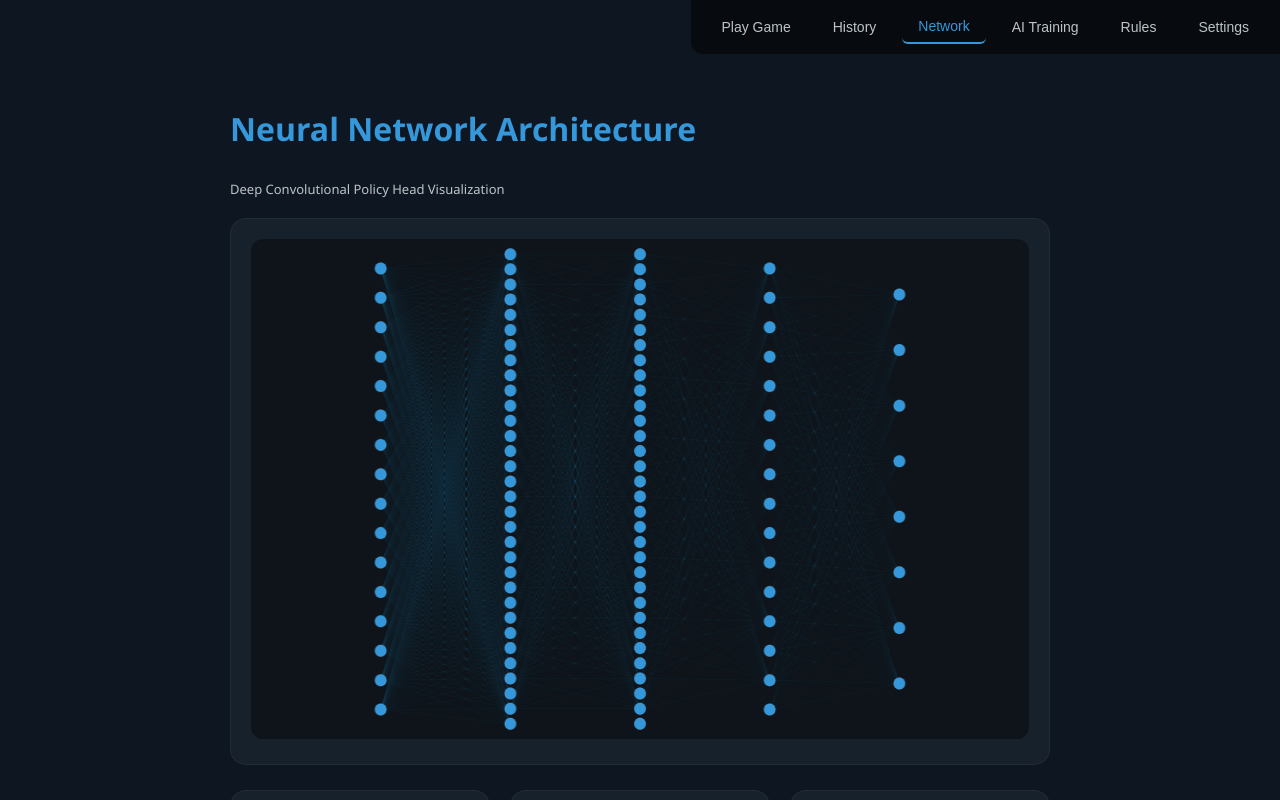
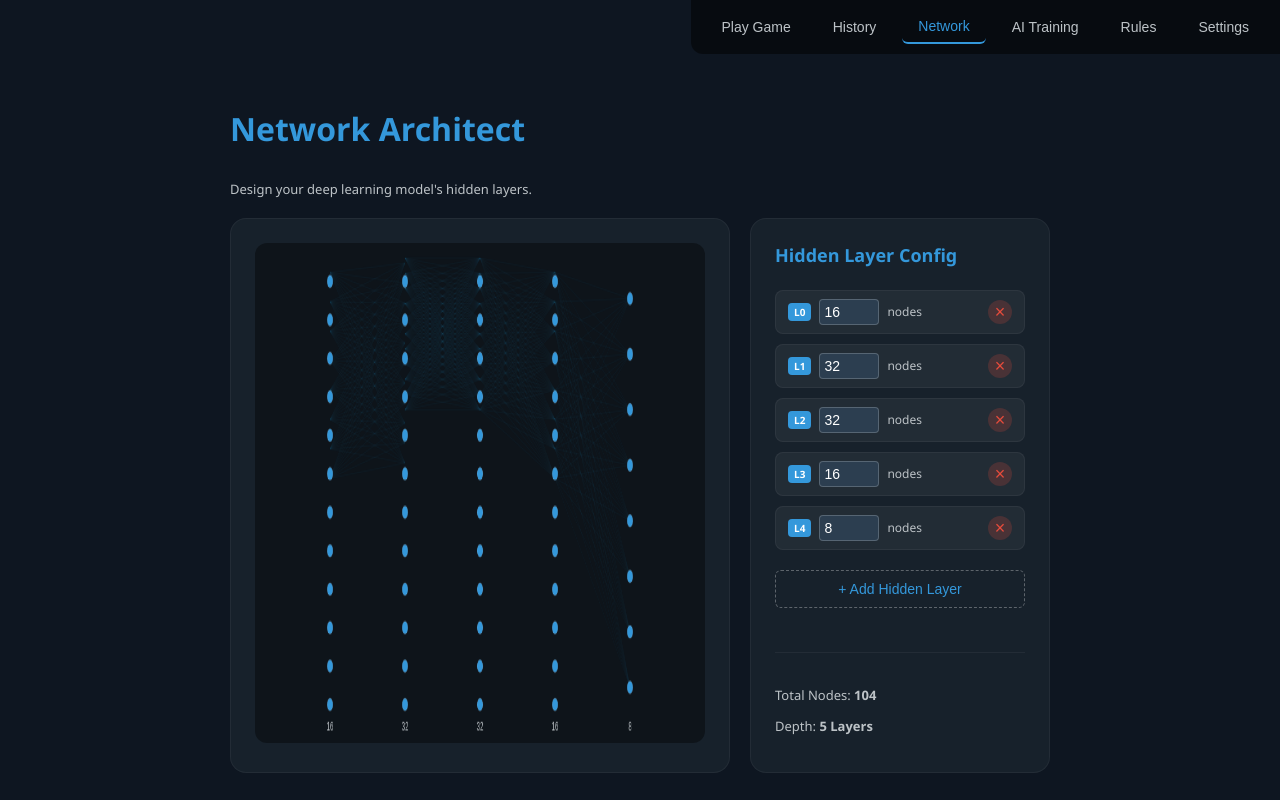
Before and after one commit to MicahWade/Hex-a-Gon-AI, a React (Vite) app: page / in a window 1280 px wide. Both pictures are taken after a click on the button "Network". Built offline with nearby package versions, Linux system fonts and the light colour scheme.

Commit message:
feat: add Network Architect UI for dynamic layer and node configuration

```diff
--- a/src/App.css
+++ b/src/App.css
@@ -421,6 +421,105 @@ button:hover {
   gap: 15px;
 }
 
+.architect-layout {
+  display: grid;
+  grid-template-columns: 1fr 300px;
+  gap: 20px;
+}
+
+.layer-controls {
+  display: flex;
+  flex-direction: column;
+}
+
+.layer-list {
+  display: flex;
+  flex-direction: column;
+  gap: 10px;
+  margin-top: 15px;
+}
+
+.layer-item {
+  display: flex;
+  justify-content: space-between;
+  align-items: center;
+  background: rgba(255, 255, 255, 0.05);
+  padding: 8px 12px;
+  border-radius: 8px;
+  border: 1px solid rgba(255, 255, 255, 0.05);
+}
+
+.layer-info {
+  display: flex;
+  align-items: center;
+  gap: 8px;
+}
+
+.layer-tag {
+  background: var(--accent-color);
+  color: white;
+  padding: 2px 6px;
+  border-radius: 4px;
+  font-size: 10px;
+  font-weight: bold;
+}
+
+.layer-info input {
+  width: 50px;
+  background: #2c3e50;
+  border: 1px solid rgba(255, 255, 255, 0.2);
+  color: white;
+  padding: 4px;
+  border-radius: 4px;
+  font-size: 14px;
+}
+
+.node-unit {
+  font-size: 12px;
+  color: var(--text-secondary);
+}
+
+.remove-layer-btn {
+  background: rgba(231, 76, 60, 0.2);
+  color: #e74c3c;
+  width: 24px;
+  height: 24px;
+  padding: 0;
+  display: flex;
+  align-items: center;
+  justify-content: center;
+  border-radius: 50%;
+  font-size: 18px;
+  line-height: 1;
+}
+
+.remove-layer-btn:hover:not(:disabled) {
+  background: #e74c3c;
+  color: white;
+}
+
+.add-layer-btn {
+  background: transparent;
+  border: 1px dashed rgba(255, 255, 255, 0.3);
+  color: var(--accent-color);
+  font-size: 14px;
+  padding: 10px;
+  margin-top: 10px;
+}
+
+.add-layer-btn:hover:not(:disabled) {
+  border-color: var(--accent-color);
+  background: rgba(52, 152, 219, 0.05);
+}
+
+.complexity-stats {
+  margin-top: auto;
+  padding-top: 20px;
+  font-size: 13px;
+  color: var(--text-secondary);
+  border-top: 1px solid rgba(255, 255, 255, 0.05);
+}
+
 .main-nav {
   position: absolute;
   top: 0;
--- a/src/App.tsx
+++ b/src/App.tsx
@@ -21,6 +21,7 @@ function App() {
   const [p1Color, setP1Color] = useState('#3498db');
   const [p2Color, setP2Color] = useState('#e74c3c');
   const [isTraining, setIsTraining] = useState(false);
+  const [networkArchitecture, setNetworkArchitecture] = useState<number[]>([16, 32, 32, 16, 8]);
 
   const {
     board,
@@ -124,7 +125,13 @@ function App() {
       )}
       {activeTab === 'rules' && <Rules />}
       {activeTab === 'ai' && <AITraining isTraining={isTraining} setIsTraining={setIsTraining} />}
-      {activeTab === 'network' && <NetworkViz isTraining={isTraining} />}
+      {activeTab === 'network' && (
+        <NetworkViz
+          isTraining={isTraining}
+          layers={networkArchitecture}
+          setLayers={setNetworkArchitecture}
+        />
+      )}
       {activeTab === 'settings' && (
         <Settings
           notation={notation}
--- a/src/components/NetworkViz.tsx
+++ b/src/components/NetworkViz.tsx
@@ -2,9 +2,11 @@ import React, { useRef, useEffect } from 'react';
 
 interface Props {
   isTraining: boolean;
+  layers: number[];
+  setLayers: (newLayers: number[]) => void;
 }
 
-export const NetworkViz: React.FC<Props> = ({ isTraining }) => {
+export const NetworkViz: React.FC<Props> = ({ isTraining, layers, setLayers }) => {
   const canvasRef = useRef<HTMLCanvasElement>(null);
 
   useEffect(() => {
@@ -16,27 +18,25 @@ export const NetworkViz: React.FC<Props> = ({ isTraining }) => {
     const drawModel = () => {
       ctx.clearRect(0, 0, canvas.width, canvas.height);
 
-      // More detailed architecture for the dedicated tab
-      const layers = [16, 32, 32, 16, 8];
-      const nodeRadius = 6;
+      const nodeRadius = 5;
       const layerSpacing = canvas.width / (layers.length + 1);
 
-      // Draw Connections
+      // Connections
       ctx.strokeStyle = isTraining ? 'rgba(46, 204, 113, 0.15)' : 'rgba(52, 152, 219, 0.1)';
       ctx.lineWidth = 0.5;
       for (let i = 0; i < layers.length - 1; i++) {
         const x1 = layerSpacing * (i + 1);
         const x2 = layerSpacing * (i + 2);
-        for (let n1 = 0; n1 < layers[i]; n1++) {
-          // Optimization: only draw some connections for very large layers to keep it clean
-          const step = layers[i] > 20 ? 2 : 1;
-          if (n1 % step !== 0) continue;
 
-          for (let n2 = 0; n2 < layers[i+1]; n2++) {
-            if (n2 % step !== 0) continue;
+        // Limit connections shown if layer is too big to keep it clean
+        const maxDraw = 12;
+        const step1 = Math.max(1, Math.ceil(layers[i] / maxDraw));
+        const step2 = Math.max(1, Math.ceil(layers[i+1] / maxDraw));
 
-            const y1 = (canvas.height / (layers[i] + 1)) * (n1 + 1);
-            const y2 = (canvas.height / (layers[i+1] + 1)) * (n2 + 1);
+        for (let n1 = 0; n1 < layers[i]; n1 += step1) {
+          for (let n2 = 0; n2 < layers[i+1]; n2 += step2) {
+            const y1 = (canvas.height / (Math.min(layers[i], maxDraw*step1) + 1)) * (n1 / step1 + 1);
+            const y2 = (canvas.height / (Math.min(layers[i+1], maxDraw*step1) + 1)) * (n2 / step2 + 1);
             ctx.beginPath();
             ctx.moveTo(x1, y1);
             ctx.lineTo(x2, y2);
@@ -45,28 +45,37 @@ export const NetworkViz: React.FC<Props> = ({ isTraining }) => {
         }
       }
 
-      // Draw Nodes
+      // Nodes
       layers.forEach((nodes, i) => {
         const x = layerSpacing * (i + 1);
-        for (let j = 0; j < nodes; j++) {
-          const y = (canvas.height / (nodes + 1)) * (j + 1);
+        const maxDraw = 12;
+        const step = Math.max(1, Math.ceil(nodes / maxDraw));
+        const nodesToShow = Math.min(nodes, maxDraw);
+
+        for (let j = 0; j < nodesToShow; j++) {
+          const y = (canvas.height / (nodesToShow + 1)) * (j + 1);
           ctx.beginPath();
           ctx.arc(x, y, nodeRadius, 0, Math.PI * 2);
 
-          // Activation simulation
-          const isActive = isTraining && Math.random() > 0.7;
+          const isActive = isTraining && Math.random() > 0.8;
           ctx.fillStyle = isActive ? '#2ecc71' : '#3498db';
 
           if (isActive) {
-            ctx.shadowBlur = 15;
+            ctx.shadowBlur = 10;
             ctx.shadowColor = '#2ecc71';
           }
 
           ctx.fill();
           ctx.shadowBlur = 0;
-          ctx.strokeStyle = 'rgba(255, 255, 255, 0.2)';
+          ctx.strokeStyle = 'rgba(255, 255, 255, 0.3)';
           ctx.stroke();
         }
+
+        // Label node count
+        ctx.fillStyle = '#bdc3c7';
+        ctx.font = '10px monospace';
+        ctx.textAlign = 'center';
+        ctx.fillText(`${nodes}`, x, canvas.height - 10);
       });
     };
 
@@ -85,34 +94,74 @@ export const NetworkViz: React.FC<Props> = ({ isTraining }) => {
     }
 
     return () => cancelAnimationFrame(animationFrame);
-  }, [isTraining]);
+  }, [isTraining, layers]);
+
+  const updateLayer = (index: number, val: number) => {
+    const newLayers = [...layers];
+    newLayers[index] = Math.max(1, Math.min(128, val));
+    setLayers(newLayers);
+  };
+
+  const addLayer = () => {
+    if (layers.length < 8) {
+      setLayers([...layers, 16]);
+    }
+  };
+
+  const removeLayer = (index: number) => {
+    if (layers.length > 2) {
+      const newLayers = layers.filter((_, i) => i !== index);
+      setLayers(newLayers);
+    }
+  };
 
   return (
     <div className="tab-content network-viz-view">
       <div className="settings-header">
-        <h2>Neural Network Architecture</h2>
-        <p className="section-desc">Deep Convolutional Policy Head Visualization</p>
+        <h2>Network Architect</h2>
+        <p className="section-desc">Design your deep learning model's hidden layers.</p>
       </div>
 
-      <div className="card viz-container">
-        <canvas ref={canvasRef} width={800} height={500} className="full-viz-canvas" />
-      </div>
+      <div className="architect-layout">
+        <div className="viz-main card">
+          <canvas ref={canvasRef} width={800} height={400} className="full-viz-canvas" />
+        </div>
 
-      <div className="network-info grid-3">
-        <div className="card info-stat">
-          <h4>Input Layer</h4>
-          <p>13x13x3 Tensor</p>
-          <span>Current Board State Crop</span>
-        </div>
-        <div className="card info-stat">
-          <h4>Hidden Layers</h4>
-          <p>3 Convolutional + 2 Dense</p>
-          <span>Pattern Detection & Strategy</span>
-        </div>
-        <div className="card info-stat">
-          <h4>Output Layer</h4>
-          <p>169 Softmax Policy</p>
-          <span>Move Probability Map</span>
+        <div className="layer-controls card">
+          <h3>Hidden Layer Config</h3>
+          <div className="layer-list">
+            {layers.map((nodes, i) => (
+              <div key={i} className="layer-item">
+                <div className="layer-info">
+                  <span className="layer-tag">L{i}</span>
+                  <input
+                    type="number"
+                    value={nodes}
+                    onChange={(e) => updateLayer(i, parseInt(e.target.value))}
+                    min="1"
+                    max="128"
+                  />
+                  <span className="node-unit">nodes</span>
+                </div>
+                <button
+                  className="remove-layer-btn"
+                  onClick={() => removeLayer(i)}
+                  title="Remove layer"
+                  disabled={layers.length <= 2}
+                >
+                  &times;
+                </button>
+              </div>
+            ))}
+            <button className="add-layer-btn" onClick={addLayer} disabled={layers.length >= 8}>
+              + Add Hidden Layer
+            </button>
+          </div>
+
+          <div className="complexity-stats">
+            <p>Total Nodes: <strong>{layers.reduce((a, b) => a + b, 0)}</strong></p>
+            <p>Depth: <strong>{layers.length} Layers</strong></p>
+          </div>
         </div>
       </div>
     </div>
```
